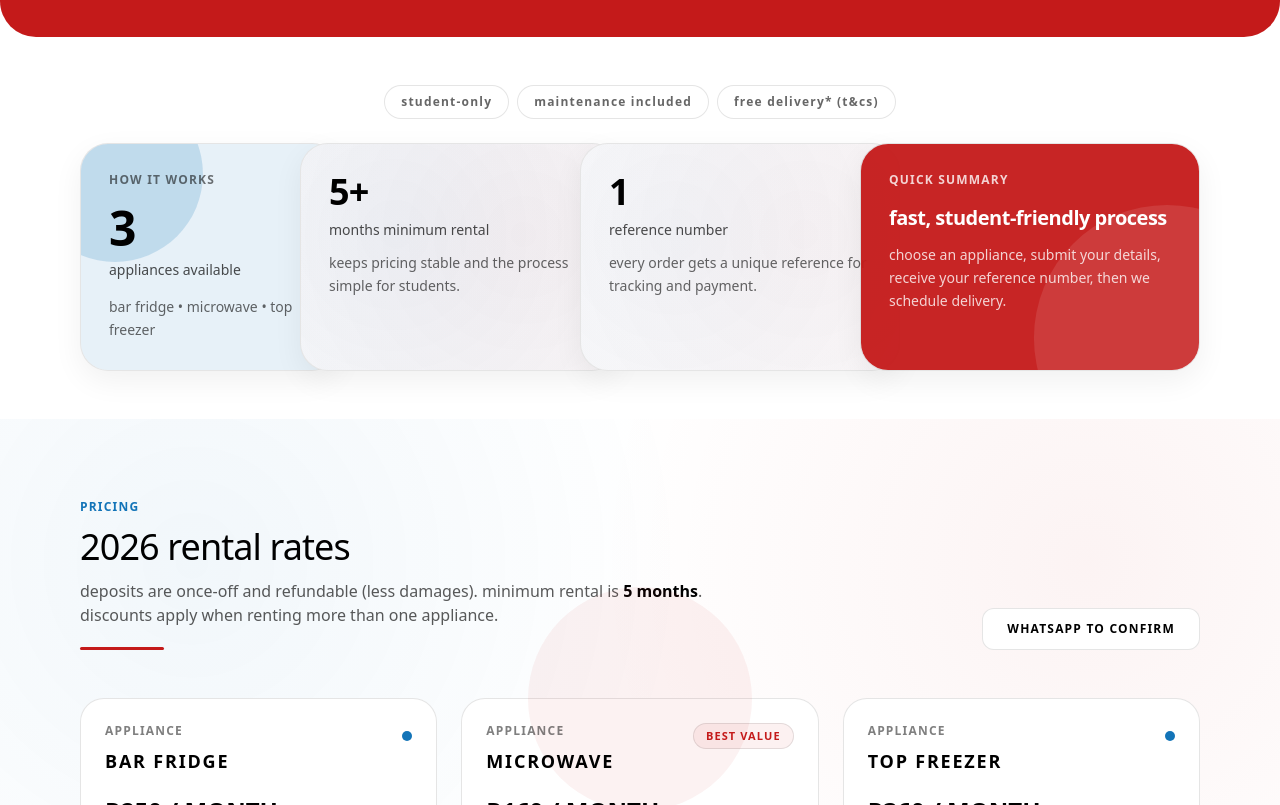
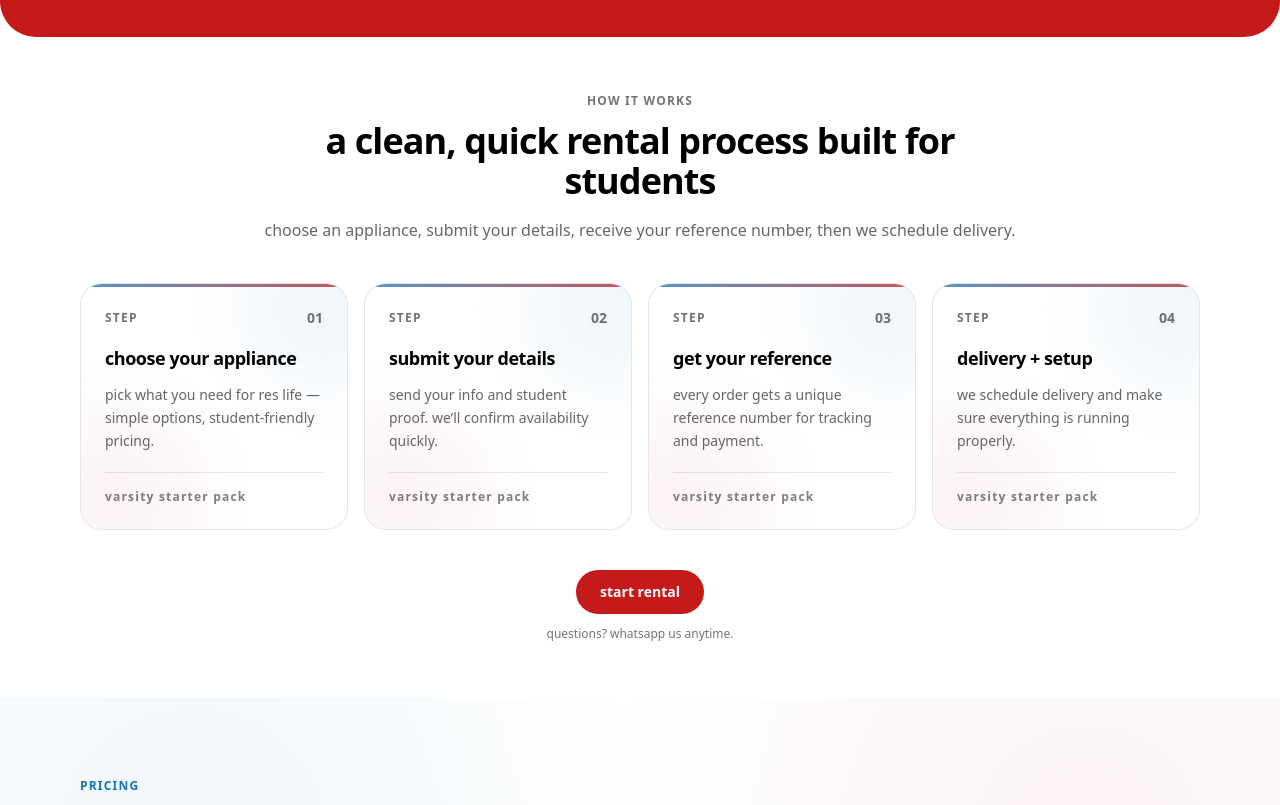
Before and after one commit to MilkCyberCreatives/varsity-starter-pack, a Next.js app: page / in a window 1280 px wide. Shown: the part 755-1560 px from the top of the page. Built offline with nearby package versions, Linux system fonts and the light colour scheme.

Commit message:
fix framer-motion variants ease typing in HowItWorksSection

```diff
--- a/src/components/home/HowItWorksNumbersSection.tsx
+++ b/src/components/home/HowItWorksNumbersSection.tsx
@@ -1,60 +1,18 @@
 "use client";
 
-import { useEffect, useRef, useState } from "react";
-import {
-  motion,
-  type Variants,
-  easeOut,
-  useInView,
-  useMotionValue,
-  useSpring,
-} from "framer-motion";
+import { motion, type Variants, easeOut } from "framer-motion";
+import Link from "next/link";
+import { useMemo } from "react";
 
 const PRIMARY = "#c41a1a";
 const SECONDARY = "#1374b8";
 
-function CountUp({
-  to,
-  suffix,
-  duration = 850,
-}: {
-  to: number;
-  suffix?: string;
-  duration?: number;
-}) {
-  const ref = useRef<HTMLSpanElement | null>(null);
-  const isInView = useInView(ref, { once: true, amount: 0.6 });
-
-  const mv = useMotionValue(0);
-  const spring = useSpring(mv, { stiffness: 120, damping: 20 });
-
-  useEffect(() => {
-    if (!isInView) return;
-
-    const start = performance.now();
-    const tick = (now: number) => {
-      const p = Math.min(1, (now - start) / duration);
-      mv.set(to * p);
-      if (p < 1) requestAnimationFrame(tick);
-    };
-
-    requestAnimationFrame(tick);
-  }, [isInView, mv, to, duration]);
-
-  useEffect(() => {
-    const unsub = spring.on("change", (v) => {
-      if (!ref.current) return;
-      ref.current.textContent = `${Math.round(v)}${suffix ?? ""}`;
-    });
-    return () => unsub();
-  }, [spring, suffix]);
-
-  return <span ref={ref}>0{suffix ?? ""}</span>;
-}
+// Premium easing curve (Apple/Stripe style)
+const premiumEase: [number, number, number, number] = [0.22, 1, 0.36, 1];
 
 const container: Variants = {
   hidden: {},
-  show: { transition: { staggerChildren: 0.1 } },
+  show: { transition: { staggerChildren: 0.08 } },
 };
 
 const item: Variants = {
@@ -66,215 +24,134 @@ const item: Variants = {
   },
 };
 
-// Premium easing curve (Apple/Stripe style)
-const premiumEase: [number, number, number, number] = [0.22, 1, 0.36, 1];
-
-export default function HowItWorksNumbersSection() {
-  const [active, setActive] = useState<number | null>(null);
-
-  // Smoother, more premium expansion ratios
-  const grow = (i: number) => {
-    if (active === null) return 1;
-    return active === i ? 1.35 : 0.96;
-  };
-
-  // Lift hovered panel above the rest
-  const z = (i: number) => (active === i ? 50 : 10 + i);
-
-  // Shared hover feel
-  const panelMotion = (i: number) => ({
-    flexGrow: grow(i),
-    y: active === i ? -6 : 0,
-    boxShadow:
-      active === i
-        ? "0 30px 60px rgba(0,0,0,0.12)"
-        : "0 10px 30px rgba(0,0,0,0.06)",
-  });
+export default function HowItWorksSection() {
+  const steps = useMemo(
+    () => [
+      {
+        n: "01",
+        title: "choose your appliance",
+        desc: "pick what you need for res life — simple options, student-friendly pricing.",
+      },
+      {
+        n: "02",
+        title: "submit your details",
+        desc: "send your info and student proof. we’ll confirm availability quickly.",
+      },
+      {
+        n: "03",
+        title: "get your reference",
+        desc: "every order gets a unique reference number for tracking and payment.",
+      },
+      {
+        n: "04",
+        title: "delivery + setup",
+        desc: "we schedule delivery and make sure everything is running properly.",
+      },
+    ],
+    []
+  );
 
   return (
     <section className="bg-white">
-      <div className="mx-auto max-w-6xl px-4 py-12">
-        {/* Chips */}
-        <motion.div
-          initial={{ opacity: 0, y: 8 }}
-          whileInView={{ opacity: 1, y: 0 }}
-          viewport={{ once: true, amount: 0.6 }}
-          transition={{ duration: 0.45, ease: easeOut }}
-          className="mb-6 flex flex-wrap items-center justify-center gap-2"
-        >
-          {["student-only", "maintenance included", "free delivery* (t&cs)"].map(
-            (x) => (
-              <span
-                key={x}
-                className="rounded-full border border-black/10 bg-white px-4 py-2 text-xs font-semibold tracking-widest text-black/60"
-              >
-                {x}
-              </span>
-            )
-          )}
-        </motion.div>
+      <div className="mx-auto max-w-6xl px-4 py-14">
+        {/* Header */}
+        <div className="mx-auto max-w-3xl text-center">
+          <p className="text-xs font-semibold tracking-widest text-black/55">
+            HOW IT WORKS
+          </p>
+          <h2 className="mt-3 text-3xl font-semibold tracking-tight text-black sm:text-4xl">
+            a clean, quick rental process built for students
+          </h2>
+          <p className="mt-4 text-base leading-relaxed text-black/60">
+            choose an appliance, submit your details, receive your reference
+            number, then we schedule delivery.
+          </p>
+        </div>
 
-        {/* Overlapping strip */}
+        {/* Cards */}
         <motion.div
           variants={container}
           initial="hidden"
           whileInView="show"
           viewport={{ once: true, amount: 0.25 }}
-          className="overflow-visible"
+          className="mt-10 grid gap-4 sm:grid-cols-2 lg:grid-cols-4"
         >
-          {/* Mobile: stacked. Desktop: overlap */}
-          <div className="flex flex-col gap-4 lg:flex-row lg:gap-0">
-            {/* PANEL 1 — BLUE */}
+          {steps.map((s) => (
             <motion.div
-              layout
+              key={s.n}
               variants={item}
-              onMouseEnter={() => setActive(0)}
-              onMouseLeave={() => setActive(null)}
-              animate={panelMotion(0)}
-              transition={{ duration: 0.55, ease: premiumEase }}
-              style={{ zIndex: z(0) }}
-              className="relative cursor-pointer overflow-hidden rounded-[28px] border border-black/10 bg-white lg:min-w-[260px] lg:-mr-10"
-              whileHover={{ scale: 1.01 }}
+              whileHover={{
+                y: -6,
+                boxShadow: "0 30px 60px rgba(0,0,0,0.10)",
+              }}
+              transition={{ duration: 0.35, ease: premiumEase }}
+              className="group relative overflow-hidden rounded-[22px] border border-black/10 bg-white p-6"
             >
+              {/* subtle top accent line */}
               <div
-                className="absolute inset-0"
-                style={{ backgroundColor: "rgba(19,116,184,0.10)" }}
+                className="absolute left-0 top-0 h-[3px] w-full"
+                style={{
+                  background:
+                    "linear-gradient(90deg, rgba(19,116,184,0.75), rgba(196,26,26,0.75))",
+                }}
               />
-              <motion.div
+
+              {/* soft glow blobs */}
+              <div
                 aria-hidden="true"
-                className="pointer-events-none absolute -left-16 -top-16 h-44 w-44 rounded-full"
-                style={{ backgroundColor: "rgba(19,116,184,0.18)" }}
-                animate={{ x: [0, 10, 0], y: [0, 6, 0] }}
-                transition={{ duration: 14, repeat: Infinity, ease: "easeInOut" }}
+                className="pointer-events-none absolute -right-14 -top-14 h-40 w-40 rounded-full opacity-40 blur-2xl"
+                style={{ backgroundColor: "rgba(19,116,184,0.16)" }}
               />
-              <div className="relative p-7">
-                <p className="text-xs font-semibold tracking-widest text-black/55">
-                  HOW IT WORKS
+              <div
+                aria-hidden="true"
+                className="pointer-events-none absolute -left-16 -bottom-16 h-48 w-48 rounded-full opacity-30 blur-2xl"
+                style={{ backgroundColor: "rgba(196,26,26,0.14)" }}
+              />
+
+              <div className="relative">
+                <div className="flex items-center justify-between">
+                  <p className="text-xs font-semibold tracking-widest text-black/55">
+                    STEP
+                  </p>
+                  <p className="text-sm font-semibold text-black/55">{s.n}</p>
+                </div>
+
+                <h3 className="mt-4 text-lg font-semibold tracking-tight text-black">
+                  {s.title}
+                </h3>
+
+                <p className="mt-3 text-sm leading-relaxed text-black/60">
+                  {s.desc}
                 </p>
 
-                <p className="mt-4 text-5xl font-semibold tracking-tight text-black">
-                  <CountUp to={3} />
-                </p>
-
-                <p className="mt-2 text-sm font-medium text-black/70">
-                  appliances available
-                </p>
-
-                <p className="mt-4 text-sm leading-relaxed text-black/60">
-                  bar fridge • microwave • top freezer
+                {/* micro CTA (optional) */}
+                <div className="mt-5 h-px w-full bg-black/10" />
+                <p className="mt-4 text-xs font-semibold tracking-widest text-black/50">
+                  varsity starter pack
                 </p>
               </div>
             </motion.div>
+          ))}
+        </motion.div>
 
-            {/* PANEL 2 — WHITE (5+) */}
-            <motion.div
-              layout
-              variants={item}
-              onMouseEnter={() => setActive(1)}
-              onMouseLeave={() => setActive(null)}
-              animate={panelMotion(1)}
-              transition={{ duration: 0.55, ease: premiumEase }}
-              style={{ zIndex: z(1) }}
-              className="relative cursor-pointer overflow-hidden rounded-[28px] border border-black/10 bg-white lg:min-w-[320px] lg:-mr-10"
-              whileHover={{ scale: 1.01 }}
-            >
-              <motion.div
-                aria-hidden="true"
-                className="pointer-events-none absolute inset-0"
-                style={{
-                  background:
-                    "radial-gradient(700px circle at 30% 40%, rgba(19,116,184,0.08), transparent 55%), radial-gradient(700px circle at 70% 40%, rgba(196,26,26,0.06), transparent 55%)",
-                }}
-                animate={{ opacity: [0.9, 1, 0.9] }}
-                transition={{ duration: 12, repeat: Infinity, ease: "easeInOut" }}
-              />
-              <div className="relative p-7">
-                <p className="text-4xl font-semibold tracking-tight text-black">
-                  <CountUp to={5} suffix="+" />
-                </p>
-                <p className="mt-2 text-sm font-medium text-black/70">
-                  months minimum rental
-                </p>
-                <p className="mt-3 text-sm leading-relaxed text-black/60">
-                  keeps pricing stable and the process simple for students.
-                </p>
-              </div>
-            </motion.div>
-
-            {/* PANEL 3 — WHITE (1) */}
-            <motion.div
-              layout
-              variants={item}
-              onMouseEnter={() => setActive(2)}
-              onMouseLeave={() => setActive(null)}
-              animate={panelMotion(2)}
-              transition={{ duration: 0.55, ease: premiumEase }}
-              style={{ zIndex: z(2) }}
-              className="relative cursor-pointer overflow-hidden rounded-[28px] border border-black/10 bg-white lg:min-w-[320px] lg:-mr-10"
-              whileHover={{ scale: 1.01 }}
-            >
-              <motion.div
-                aria-hidden="true"
-                className="pointer-events-none absolute inset-0"
-                style={{
-                  background:
-                    "radial-gradient(700px circle at 30% 40%, rgba(19,116,184,0.06), transparent 55%), radial-gradient(700px circle at 70% 40%, rgba(196,26,26,0.05), transparent 55%)",
-                }}
-                animate={{ opacity: [0.9, 1, 0.9] }}
-                transition={{ duration: 12, repeat: Infinity, ease: "easeInOut" }}
-              />
-              <div className="relative p-7">
-                <p className="text-4xl font-semibold tracking-tight text-black">
-                  <CountUp to={1} />
-                </p>
-                <p className="mt-2 text-sm font-medium text-black/70">
-                  reference number
-                </p>
-                <p className="mt-3 text-sm leading-relaxed text-black/60">
-                  every order gets a unique reference for tracking and payment.
-                </p>
-              </div>
-            </motion.div>
-
-            {/* PANEL 4 — RED (summary) */}
-            <motion.div
-              layout
-              variants={item}
-              onMouseEnter={() => setActive(3)}
-              onMouseLeave={() => setActive(null)}
-              animate={panelMotion(3)}
-              transition={{ duration: 0.55, ease: premiumEase }}
-              style={{ zIndex: z(3) }}
-              className="relative cursor-pointer overflow-hidden rounded-[28px] border border-black/10 lg:min-w-[300px]"
-              whileHover={{ scale: 1.01 }}
-            >
-              <div
-                className="absolute inset-0"
-                style={{ backgroundColor: "rgba(196,26,26,0.95)" }}
-              />
-              <motion.div
-                aria-hidden="true"
-                className="pointer-events-none absolute -right-24 -bottom-24 h-64 w-64 rounded-full bg-white/10"
-                animate={{ scale: [1, 1.04, 1] }}
-                transition={{ duration: 14, repeat: Infinity, ease: "easeInOut" }}
-              />
-
-              <div className="relative p-7 text-white">
-                <p className="text-xs font-semibold tracking-widest text-white/80">
-                  QUICK SUMMARY
-                </p>
-
-                <h3 className="mt-4 text-xl font-semibold tracking-tight">
-                  fast, student-friendly process
-                </h3>
-
-                <p className="mt-3 text-sm leading-relaxed text-white/80">
-                  choose an appliance, submit your details, receive your
-                  reference number, then we schedule delivery.
-                </p>
-              </div>
-            </motion.div>
-          </div>
+        {/* CTA */}
+        <motion.div
+          initial={{ opacity: 0, y: 10 }}
+          whileInView={{ opacity: 1, y: 0 }}
+          viewport={{ once: true, amount: 0.4 }}
+          transition={{ duration: 0.45, ease: easeOut }}
+          className="mt-10 flex flex-col items-center justify-center gap-3 text-center"
+        >
+          <Link
+            href="/rent"
+            className="inline-flex items-center justify-center rounded-full px-6 py-3 text-sm font-semibold text-white"
+            style={{ backgroundColor: PRIMARY }}
+          >
+            start rental
+          </Link>
+          <p className="text-xs text-black/55">
+            questions? whatsapp us anytime.
+          </p>
         </motion.div>
       </div>
     </section>
```
